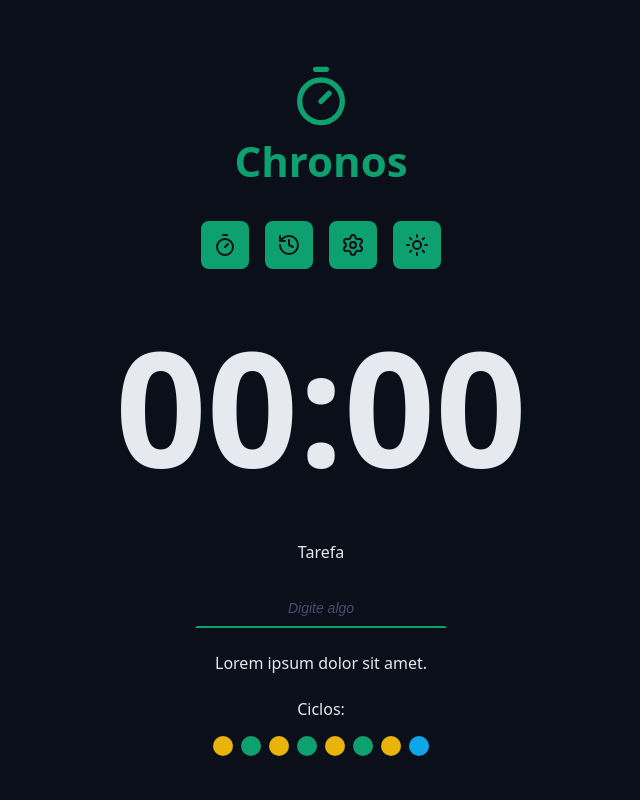
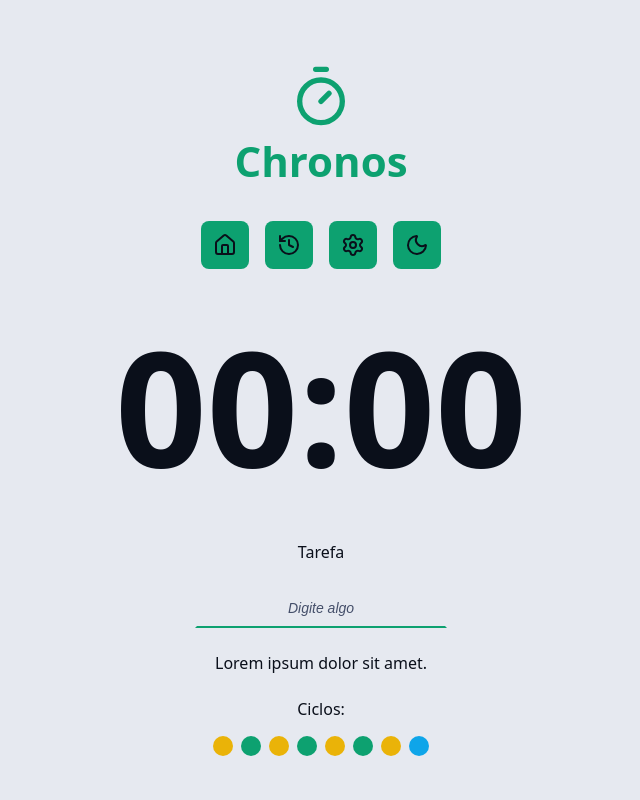
Before and after one commit to ArthurFloro/chronos, a React (Vite) app: page / in a window 1280 px wide. Both pictures are taken after a click on the link 736 px from the left and 245 px from the top of the page. Shown: the top 800 px of the page, without its empty margins (319-959 px from the left). Built offline with nearby package versions, Linux system fonts and the light colour scheme.

Commit message:
adicao de funcionalidade ao botao de tema dark e light

```diff
--- a/index.html
+++ b/index.html
@@ -1,5 +1,5 @@
-<!doctype html>
-<html lang="en">
+<!DOCTYPE html>
+<html lang="pt-BR" data-theme="dark">
   <head>
     <meta charset="UTF-8" />
     <link rel="icon" type="image/svg+xml" href="/vite.svg" />
--- a/src/components/Menu/index.tsx
+++ b/src/components/Menu/index.tsx
@@ -1,20 +1,77 @@
-import { HistoryIcon, SettingsIcon, SunIcon, TimerIcon } from "lucide-react";
+import {
+  HistoryIcon,
+  HouseIcon,
+  MoonIcon,
+  SettingsIcon,
+  SunIcon,
+} from "lucide-react";
 import styles from "./styles.module.css";
+import { useState, useEffect } from "react";
+
+type AvailableThemes = "dark" | "light";
 
 export function Menu() {
+  const [theme, setTheme] = useState<AvailableThemes>(() => {
+    const storageTheme =
+      (localStorage.getItem("theme") as AvailableThemes) || "dark";
+    return storageTheme;
+  });
+
+  function handleThemeChange(
+    event: React.MouseEvent<HTMLAnchorElement, MouseEvent>
+  ) {
+    event.preventDefault();
+
+    setTheme((prevTheme) => {
+      const nextTheme = prevTheme === "dark" ? "light" : "dark";
+      return nextTheme;
+    });
+  }
+
+  const nextThemIcon = {
+    dark: <SunIcon />,
+    light: <MoonIcon />,
+  };
+
+  useEffect(() => {
+    document.documentElement.setAttribute("data-theme", theme);
+    localStorage.setItem("theme", theme);
+  }, [theme]);
+
   return (
     <nav className={styles.menu}>
-      <a className={styles.menuLink} href="#">
-        <TimerIcon />
+      <a
+        className={styles.menuLink}
+        href="#"
+        aria-label="Ir para a Home"
+        title="Ir para a Home"
+      >
+        <HouseIcon />
       </a>
-      <a className={styles.menuLink} href="#">
+      <a
+        className={styles.menuLink}
+        href="#"
+        aria-label="Ver Histórico"
+        title="Ver Histórico"
+      >
         <HistoryIcon />
       </a>
-      <a className={styles.menuLink} href="#">
+      <a
+        className={styles.menuLink}
+        href="#"
+        aria-label="Configurações"
+        title="Configurações"
+      >
         <SettingsIcon />
       </a>
-      <a className={styles.menuLink} href="#">
-        <SunIcon />
+      <a
+        className={styles.menuLink}
+        href="#"
+        aria-label="Mudar Tema"
+        title="Mudar Tema"
+        onClick={handleThemeChange}
+      >
+        {nextThemIcon[theme]}
       </a>
     </nav>
   );
```
